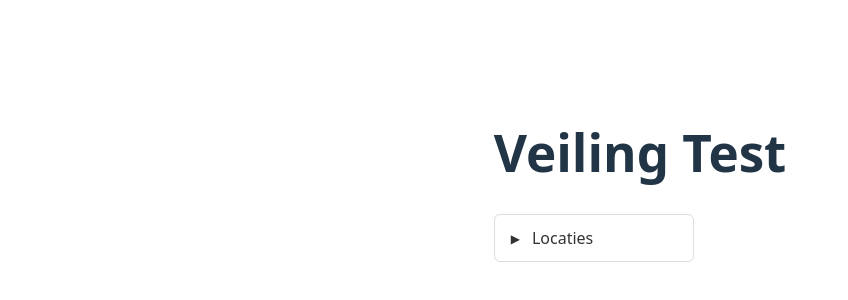
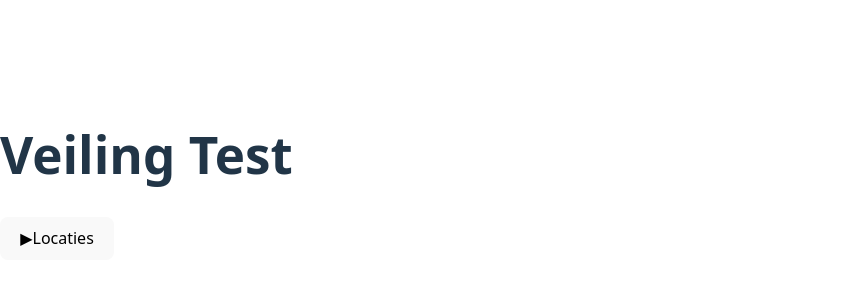
Before and after one commit to ninyauwu/veiling, a React (Vite) app in the folder veiling.client/: page / in a window 1280 px wide. Shown: the part 224-524 px from the top of the page, without its empty margins (0-848 px from the left). Built offline with nearby package versions, Linux system fonts and the light colour scheme.

Commit message:
Implement tailwind css for location dropdown component & App.tsx
- Removed original css files

```diff
--- a/veiling.client/src/App.css
+++ /dev/null
@@ -1,11 +0,0 @@
-#root {
-    max-width: 1280px;
-    margin: 0 auto;
-    padding: 2rem;
-    text-align: center;
-}
-
-th, td {
-    padding-left: 1rem;
-    padding-right: 1rem;
-}
--- a/veiling.client/src/App.tsx
+++ b/veiling.client/src/App.tsx
@@ -1,22 +1,25 @@
 import { useState } from 'react';
-import './App.css';
 import LocationDropdown from './components/location_dropdown.tsx';
 
 function App() {
     const [selectedLocation, setSelectedLocation] = useState('');
 
     return (
-        <div className="app">
-            <h1>Veiling Test</h1>
+        <div className="max-w-[1280px] mx-auto p-8 text-center">
+            <h1 className="text-4xl font-bold mb-8">Veiling Test</h1>
 
-            <LocationDropdown
-                value={selectedLocation}
-                onChange={setSelectedLocation}
-            />
+            <div className="flex justify-center mb-6">
+                <LocationDropdown
+                    value={selectedLocation}
+                    onChange={setSelectedLocation}
+                />
+            </div>
 
             {selectedLocation && (
-                <div className="result">
-                    <p>Je hebt gekozen: <strong>{selectedLocation}</strong></p>
+                <div className="mt-6">
+                    <p className="text-lg">
+                        Je hebt gekozen: <strong className="font-semibold">{selectedLocation}</strong>
+                    </p>
                 </div>
             )}
         </div>
--- a/veiling.client/src/components/location_dropdown.css
+++ /dev/null
@@ -1,88 +0,0 @@
-
-.custom-dropdown {
-    position: relative;
-    width: 200px;
-}
-
-.dropdown-button {
-    width: 100%;
-    padding: 12px 16px;
-    background: white;
-    border: 1px solid #ddd;
-    border-radius: 6px;
-    cursor: pointer;
-    display: flex;
-    align-items: center;
-    gap: 12px;
-    font-size: 16px;
-    font-weight: 500;
-    transition: all 0.2s ease;
-}
-
-.dropdown-button:hover {
-    background: #f8f8f8;
-    border-color: #999;
-}
-
-.arrow {
-    font-size: 12px;
-    color: #333;
-    transition: transform 0.2s ease;
-    display: inline-block;
-}
-
-.arrow.open {
-    transform: rotate(90deg);
-}
-
-.dropdown-text {
-    color: #333;
-    flex: 1;
-    text-align: left;
-}
-
-.dropdown-menu {
-    position: absolute;
-    top: calc(100% + 4px);
-    left: 0;
-    right: 0;
-    background: white;
-    border: 1px solid #ddd;
-    border-radius: 6px;
-    box-shadow: 0 4px 12px rgba(0, 0, 0, 0.15);
-    overflow: hidden;
-    z-index: 1000;
-    animation: slideDown 0.2s ease;
-}
-
-@keyframes slideDown {
-    from {
-        opacity: 0;
-        transform: translateY(-10px);
-    }
-    to {
-        opacity: 1;
-        transform: translateY(0);
-    }
-}
-
-.dropdown-item {
-    padding: 12px 16px;
-    display: flex;
-    align-items: center;
-    cursor: pointer;
-    transition: background 0.15s ease;
-}
-
-.dropdown-item:hover {
-    background: #f0f0f0;
-}
-
-.dropdown-item.selected {
-    background: #e8e8e8;
-}
-
-.city-name {
-    color: #333;
-    font-size: 15px;
-}
--- a/veiling.client/src/components/location_dropdown.tsx
+++ b/veiling.client/src/components/location_dropdown.tsx
@@ -1,5 +1,4 @@
 import { useState } from 'react';
-import './location_dropdown.css';
 
 interface LocationDropdownProps {
     value: string;
@@ -29,24 +28,36 @@ function LocationDropdown({ value, onChange }: LocationDropdownProps) {
     };
 
     return (
-        <div className="custom-dropdown">
+        <div className="relative w-[200px]">
             <button
-                className="dropdown-button"
+                className="w-full px-4 py-3 !bg-white border border-[#ddd] rounded-md cursor-pointer flex items-center gap-3 text-base font-medium transition-all duration-200 hover:!bg-[#f8f8f8] hover:border-[#999]"
                 onClick={() => setIsOpen(!isOpen)}
             >
-                <span className={`arrow ${isOpen ? 'open' : ''}`}>▶</span>
-                <span className="dropdown-text">{displayText}</span>
+                <span
+                    className={`text-xs text-[#333] inline-block transition-transform duration-200 ${
+                        isOpen ? 'rotate-90' : ''
+                    }`}
+                >
+                    ▶
+                </span>
+                <span className="text-[#333] flex-1 text-left">
+                    {displayText}
+                </span>
             </button>
 
             {isOpen && (
-                <div className="dropdown-menu">
+                <div className="absolute top-[calc(100%+4px)] left-0 right-0 bg-white border border-[#ddd] rounded-md shadow-[0_4px_12px_rgba(0,0,0,0.15)] overflow-hidden z-[1000] animate-[slideDown_0.2s_ease]">
                     {cities.map(city => (
                         <div
                             key={city.value}
-                            className={`dropdown-item ${value === city.value ? 'selected' : ''}`}
+                            className={`px-4 py-3 flex items-center cursor-pointer transition-colors duration-150 hover:bg-[#f0f0f0] ${
+                                value === city.value ? 'bg-[#e8e8e8]' : ''
+                            }`}
                             onClick={() => handleSelect(city.value)}
                         >
-                            <span className="city-name">{city.label}</span>
+                            <span className="text-[#333] text-[15px]">
+                                {city.label}
+                            </span>
                         </div>
                     ))}
                 </div>
```
